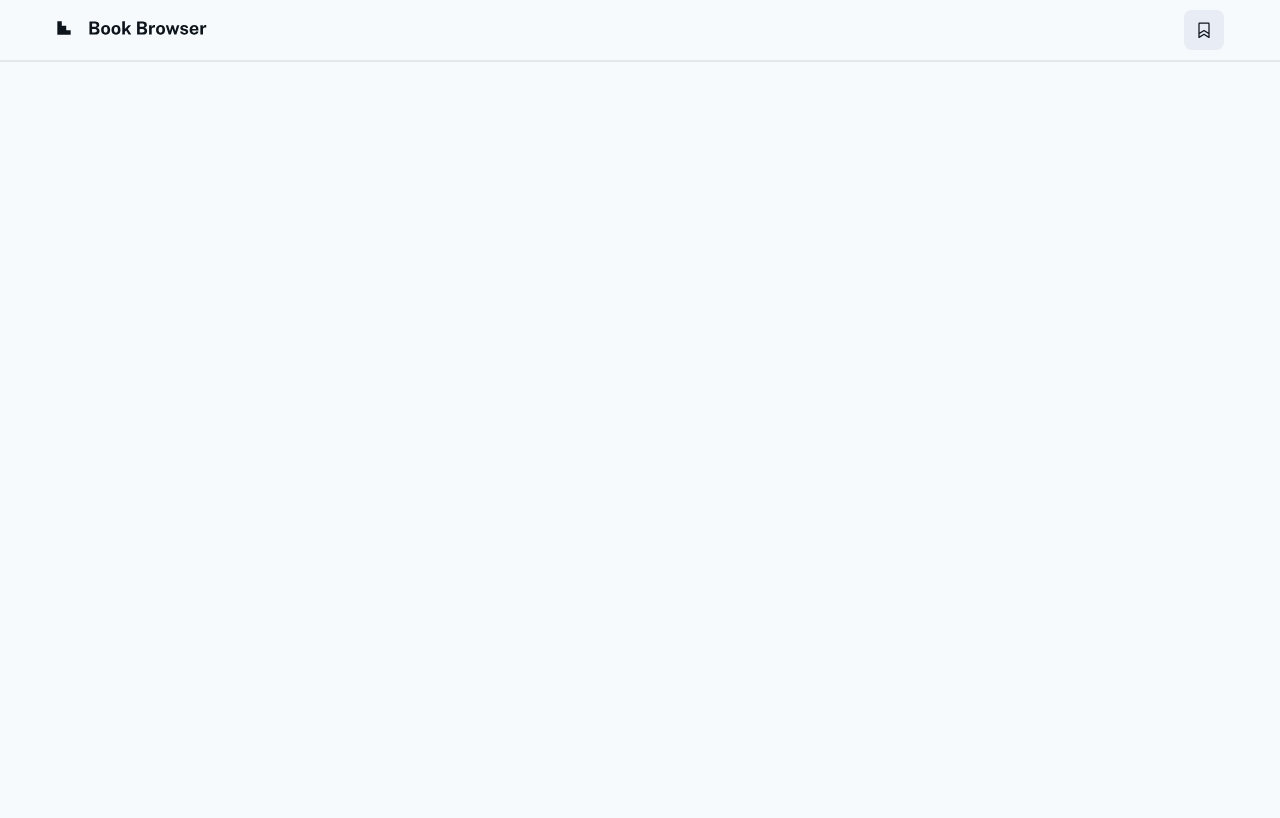
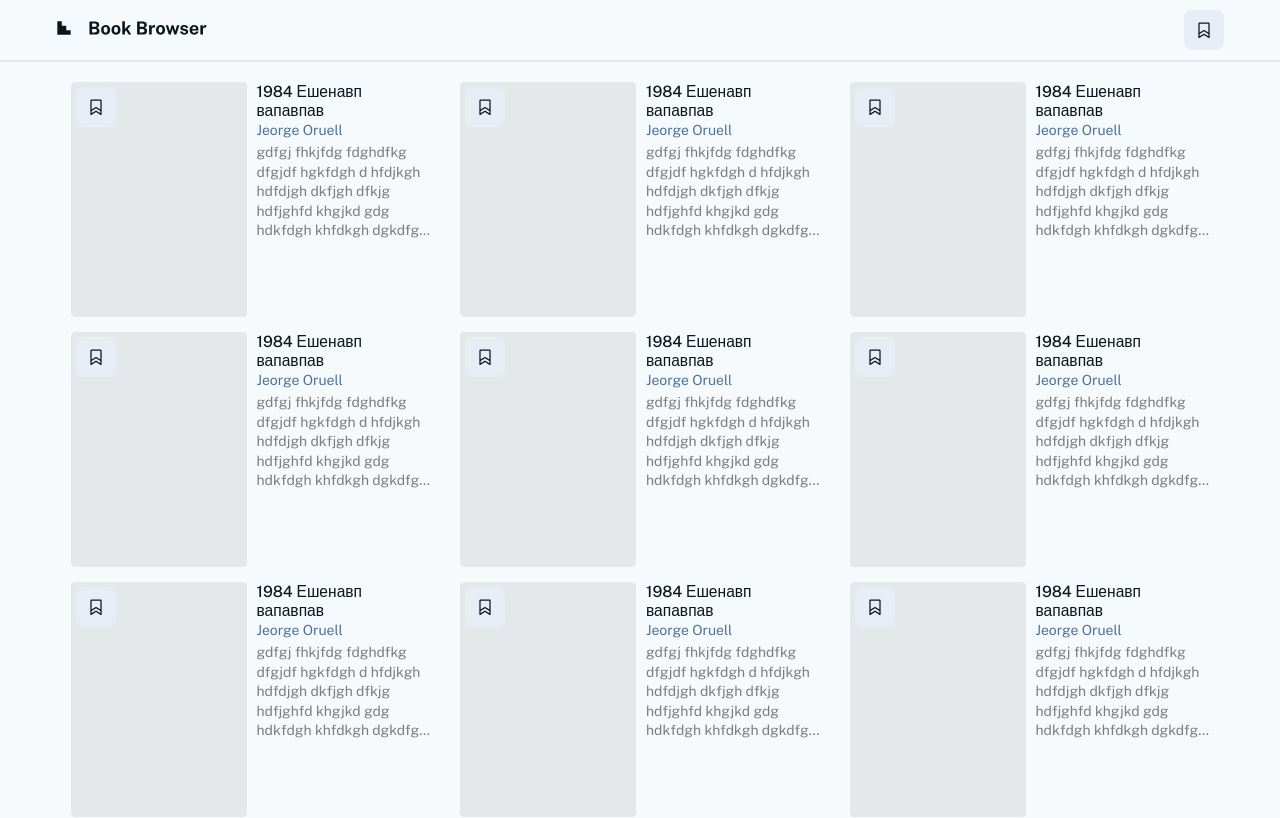
Before and after one commit to Lychil/BookBrowser, a React (Vite) app: page /favorites in a window 1280 px wide. Shown: the top 818 px of the page. Built offline with nearby package versions, Linux system fonts and the light colour scheme.

Commit message:
favorites-page. Добавлена страница избранного

```diff
--- a/src/common/components/BookCard/BookCard.module.css
+++ b/src/common/components/BookCard/BookCard.module.css
@@ -1,4 +1,5 @@
 .bookCard {
+    position: relative;
     display: flex;
     gap: 10px;
     width: 100%;
@@ -12,7 +13,7 @@
     height: 235px;
     border-radius: var(--border-r-sm);
     overflow: hidden;
-    background-color: var(--bg-func-color);
+    background-color: var(--border-color);
 }
 
 
@@ -62,3 +63,17 @@
     overflow: hidden;
     text-overflow: ellipsis;
 }
+
+.favorite__button {
+    position: absolute;
+    top: 5px;
+    left: 5px;
+    display: flex;
+    justify-content: center;
+    align-items: center;
+    width: 40px;
+    height: 40px;
+    border-radius: var(--border-r-def);
+
+    background-color: var(--bg-func-color);
+}
--- a/src/common/components/BookCard/BookCard.tsx
+++ b/src/common/components/BookCard/BookCard.tsx
@@ -1,5 +1,6 @@
 import styles from '@/common/components/BookCard/BookCard.module.css';
 import { Link } from 'react-router-dom';
+import markImg from "@/common/img/icons/mark.svg";
 
 type BookCardProps = {
     coverUrl: string;
@@ -11,6 +12,9 @@ type BookCardProps = {
 export default function BookCard({ coverUrl, title, author, description }: BookCardProps) {
     return (
         <Link to={""} className={styles.bookCard}>
+            <button className={styles.favorite__button}>
+                <img src={markImg} alt='Добавить в избранное'/>
+            </button>
             <div className={styles.coverContainer}>
                 {/* <img
                     src={coverUrl}
--- /dev/null
+++ b/src/pages/Favorites/Favorites.module.css
@@ -0,0 +1,10 @@
+.favorites__wrapper {
+    padding-block: 20px;
+}
+
+.favorites__books {
+    display: flex;
+    justify-content: space-evenly;
+    flex-wrap: wrap;
+    gap: 15px;
+}
--- /dev/null
+++ b/src/pages/Favorites/Favorites.tsx
@@ -0,0 +1,14 @@
+import BookCard from "@/common/components/BookCard/BookCard";
+import styles from "@/pages/Favorites/Favorites.module.css";
+
+const book = { coverUrl: "", title: "1984 Ешенавп вапавпав", author: "Jeorge Oruell", description: "gdfgj fhkjfdg fdghdfkg dfgjdf hgkfdgh d hfdjkgh hdfdjgh dkfjgh dfkjg hdfjghfd khgjkd gdg hdkfdgh khfdkgh dgkdfg kdhfdk dkdfgdhkghdf hdfghdfgkd dhfgkfdg dkfhg d" };
+
+export default function Favorites() {
+    return (
+        <div className={styles.favorites__wrapper}>
+            <div className={styles.favorites__books}>
+                {[...Array(10).keys()].map((key) => <BookCard key={key} {...book} />)}
+            </div>
+        </div>
+    )
+}
--- a/src/router/RoutesProvider.tsx
+++ b/src/router/RoutesProvider.tsx
@@ -1,4 +1,5 @@
 import Layout from "@/common/components/Layout/Layout";
+import Favorites from "@/pages/Favorites/Favorites";
 import Home from "@/pages/Home/Home";
 import {
     createBrowserRouter,
@@ -15,6 +16,7 @@ export default function RoutesProvider() {
                 <Route path="/" element={<Layout />}>
                     <Route index element={<Navigate to="/home" replace />} />
                     <Route path="home" element={<Home />} />
+                    <Route path="favorites" element={<Favorites />} />
                     <Route path="*" element={<></>} />
                 </Route>
             </>
```
